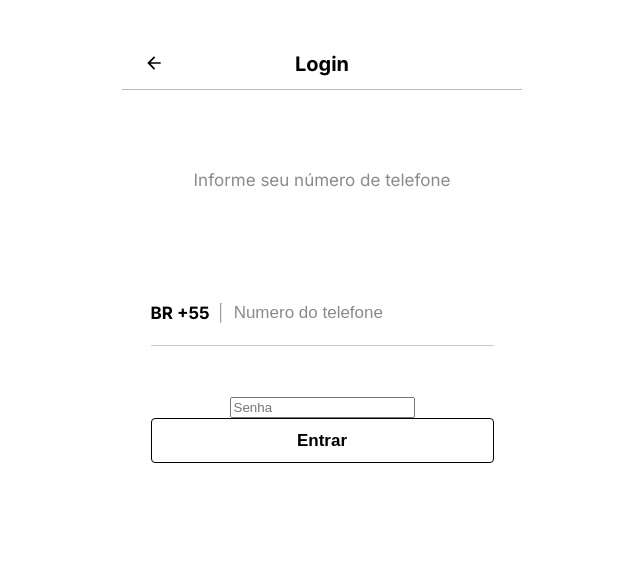
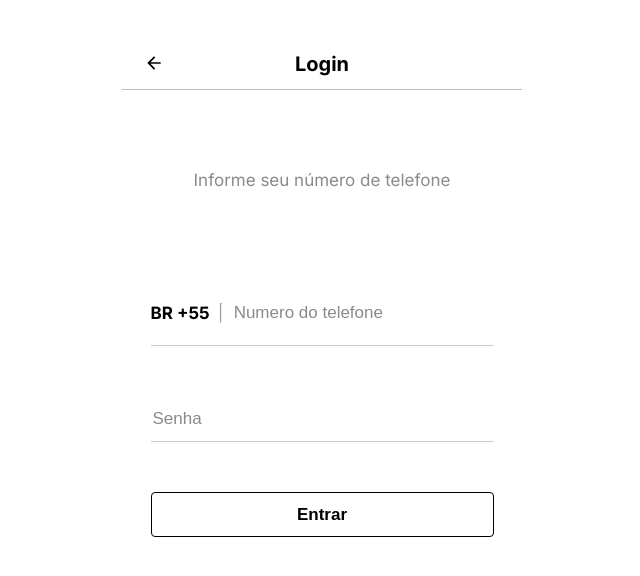
Before and after one commit to tiagogcastro/splash-frontend, a Next.js app: page /login/phone in a window 1280 px wide. Shown: the top 576 px of the page, without its empty margins (318-958 px from the left). Built offline with nearby package versions, Linux system fonts and the light colour scheme.

Commit message:
feet: Added password  css input

```diff
--- a/src/styles/pages/signUpTelefone.module.scss
+++ b/src/styles/pages/signUpTelefone.module.scss
@@ -53,4 +53,26 @@
     }
 
   }
+
+  .passwordInput {
+    width: 100%;
+    max-width: 343px;
+    display: flex;
+    // margin-top: 90px;
+    margin-bottom: 50px;
+    border-bottom: 1px solid #CCC;
+
+    input {
+      height: 45px;
+      border: none;
+      outline: none;
+      font-size: 17px;
+      margin: auto 0;
+
+      &::placeholder {
+        color: var(--text-light);
+        font-size: 17px;
+      }
+  }
 }
+}
```
